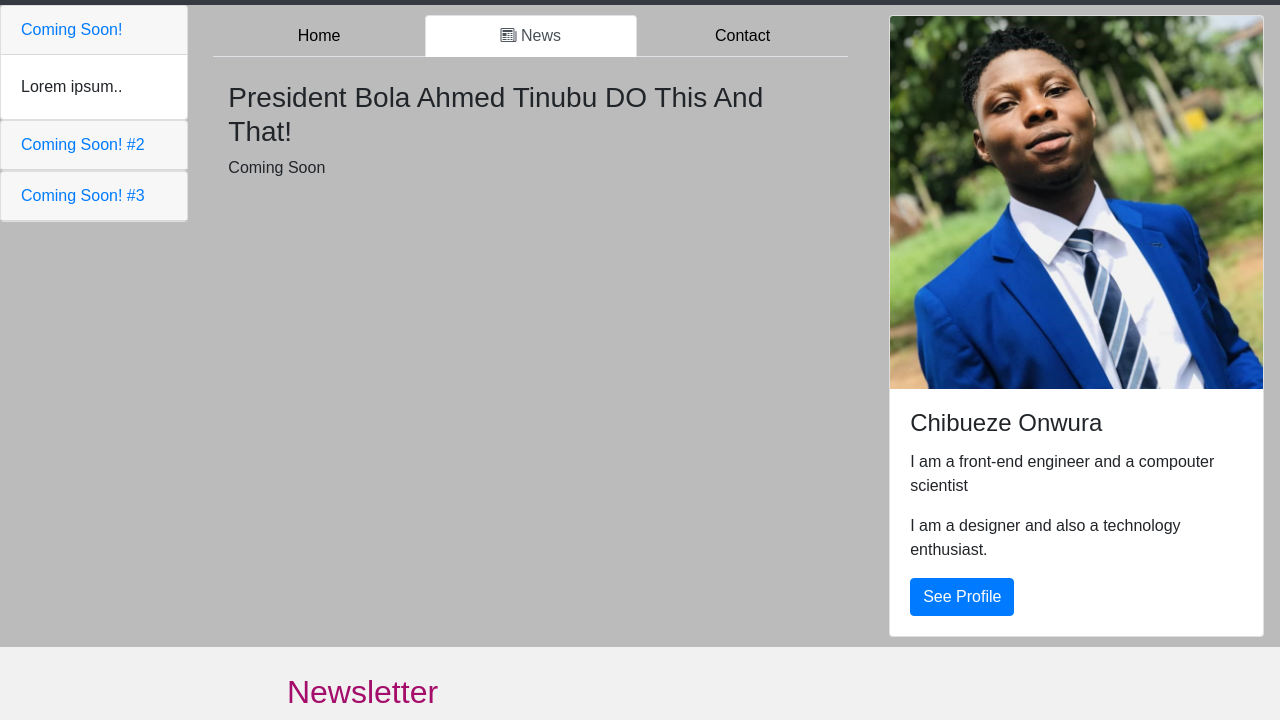
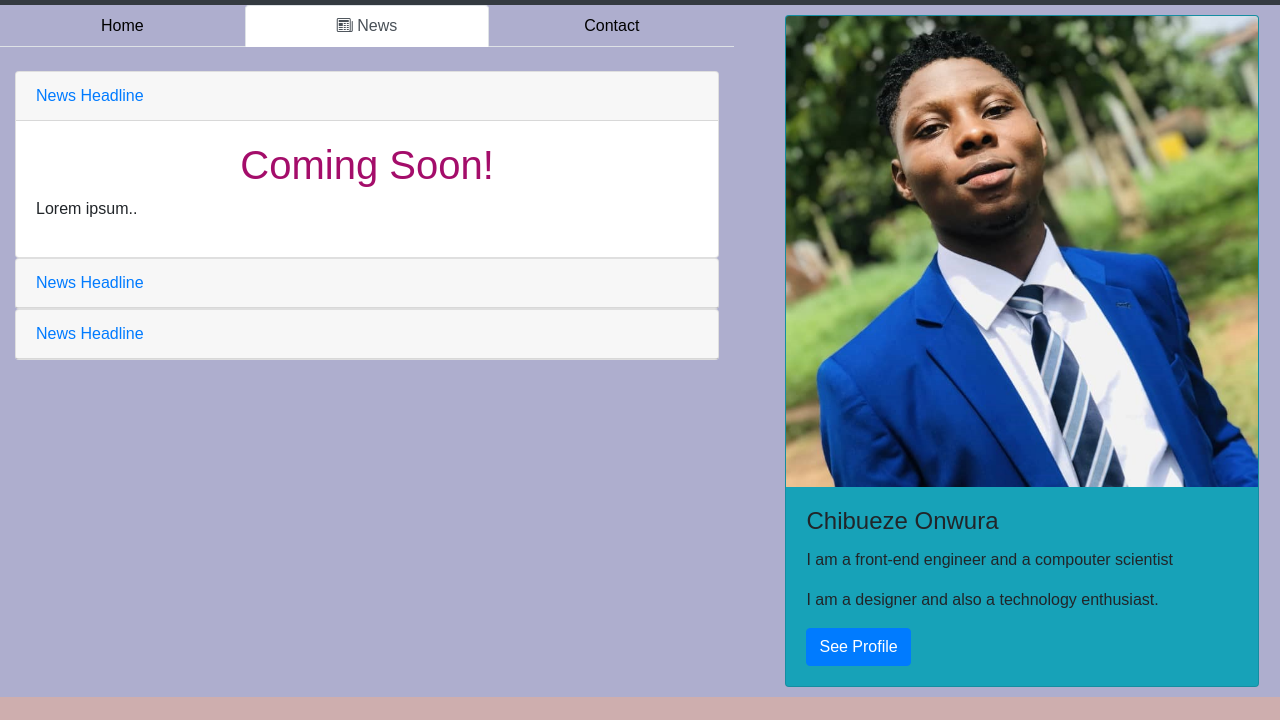
Before and after one commit to DekingKingdom/Profile, a plain HTML site: page index.html in a window 1280 px wide. Both pictures are taken after a click on the link "News". Shown: the part 61-781 px from the top of the page. Drawn offline with nearby package versions, Linux system fonts and the light colour scheme.

Commit message:
moved the accordion tab under news tab

```diff
--- a/index.html
+++ b/index.html
@@ -40,10 +40,10 @@
         </div>
 
         <div class="row">
-            <div id="accordion" class="col-sm-2" style="background-color:#bbb;">
+            <!-- <div id="accordion" class="col-sm-2 bg-home" >
                 <div class="card">
                     <div class="card-header">
-                        <a class="card-link" data-toggle="collapse" href="#collapseOne">
+                        <a class="collapsed card-link stretched-link" data-toggle="collapse" href="#collapseOne">
                         Coming Soon!
                         </a>
                     </div>
@@ -56,7 +56,7 @@
 
                     <div class="card">
                     <div class="card-header">
-                        <a class="collapsed card-link" data-toggle="collapse" href="#collapseTwo">
+                        <a class="collapsed card-link stretched-link" data-toggle="collapse" href="#collapseTwo">
                         Coming Soon! #2
                         </a>
                     </div>
@@ -69,7 +69,7 @@
 
                     <div class="card">
                     <div class="card-header">
-                        <a class="collapsed card-link" data-toggle="collapse" href="#collapseThree">
+                        <a class="collapsed card-link stretched-link" data-toggle="collapse" href="#collapseThree">
                             Coming Soon! #3
                         </a>
                     </div>
@@ -79,13 +79,13 @@
                         </div>
                     </div>
                 </div>
-            </div>
+            </div> -->
 
-            <div class="col-sm-6" style="background-color:#bbb; padding:10px;">
+            <div class="col-sm-7  bg-home" >
                 <div >
                     <ul class="nav nav-tabs sticky-top nav-justified" role="tablist">
                         <li class="nav-item active"><a href="#home" class="nav-link" data-toggle="tab">Home</a></li>
-                        <li class="nav-item"><a href="#news" class="nav-link" data-toggle="tab"><span class="bi-newspaper"></span> News</a></li>
+                        <li class="nav-item"><a href="#accordion" class="nav-link" data-toggle="tab"><span class="bi-newspaper"></span> News</a></li>
                         <li class="nav-item"><a href="#contact" class="nav-link" data-toggle="tab">Contact</a></li>
                     </ul>
                 </div>
@@ -95,9 +95,48 @@
                         <h3>HOME</h3>
                         <p>Coming Soon!</p>
                     </div>
-                    <div id="news" class="container tab-pane fade"><br>
-                        <h3>President Bola Ahmed Tinubu DO This And That!</h3>
-                        <p>Coming Soon</p>
+                    <div id="accordion" class="container tab-pane fade"><br>
+                        <div class="card">
+                            <div class="card-header">
+                                <a class="collapsed card-link stretched-link" data-toggle="collapse" href="#collapseOne">
+                                    News Headline
+                                </a>
+                            </div>
+                            <div id="collapseOne" class="collapse show" data-parent="#accordion">
+                                <div class="card-body  card-success">
+                                    <h1 class="cv-h">Coming Soon!</h1>
+                                    <p>Lorem ipsum..</p>
+                                </div>
+                            </div>
+                        </div>
+
+                        <div class="card">
+                            <div class="card-header">
+                                <a class="collapsed card-link stretched-link" data-toggle="collapse" href="#collapseTwo">
+                                    News Headline
+                                </a>
+                            </div>
+                            <div id="collapseTwo" class="collapse" data-parent="#accordion">
+                                <div class="card-body">
+                                    <h1 class="cv-h">Coming Soon!</h1>
+                                    <p>Lorem ipsum..</p>
+                                </div>
+                            </div>
+                        </div>
+
+                        <div class="card">
+                            <div class="card-header">
+                                <a class="collapsed card-link stretched-link" data-toggle="collapse" href="#collapseThree">
+                                    News Headline
+                                </a>
+                            </div>
+                            <div id="collapseThree" class="collapse" data-parent="#accordion">
+                                <div class="card-body">
+                                    <h1 class="cv-h">Coming Soon!</h1>
+                                    <p>Lorem ipsum..</p>
+                                </div>
+                            </div>
+                        </div>
                     </div>
                     <div id="contact" class="container tab-pane fade"><br>
                         <h3>Contact Information</h3>
@@ -105,15 +144,15 @@
                     </div>
                 </div>
             </div>
-            <div class="col-sm-4" style="background-color:#bbb; padding:10px;">
-                <div class="card -responsive" style="width:90%;margin: auto;">
+            <div class="col-sm-5  bg-home" style="padding:10px;">
+                <div class="card bg-info" style="width:90%;margin: auto;">
                     <img class="card-img-top" src="IMAGE/deking.jpg" alt="DEKING ONWURA" style="width:100%">
                     <div class="card-body">
                         <h4 class="card-title">Chibueze Onwura</h4>
                         <p class="card-text">I am a front-end engineer and a compouter scientist</p>
                         <p class="card-text">I am a designer and also a technology enthusiast.</p>
                         <!-- <p class="card-text">I am <script>document.write((new Date().getFullYear()) - 1999);</script> years old</p> -->
-                        <a href="#cv" class="btn btn-primary stretched-link">See Profile</a>
+                        <a href="cv.html" class="btn btn-primary stretched-link">See Profile</a>
                     </div>
                 </div>
             </div>
--- a/style.css
+++ b/style.css
@@ -14,7 +14,7 @@ body {
 
 /* Style the footer */
 .footer {
-  background-color: #f1f1f1;
+  background-color: #CEAEAE;
   padding: 10px;
   text-align: center;
 }
@@ -71,7 +71,9 @@ body {
     border-width: 7px;
     width: 10%;
   }
-
+.bg-home {
+  background-color: #AEAECE;
+}
 .cv-h {
   text-align: center;
   color: #A40D6A;
```
Also changed, not shown: cv.html (+6 -4 lines).
